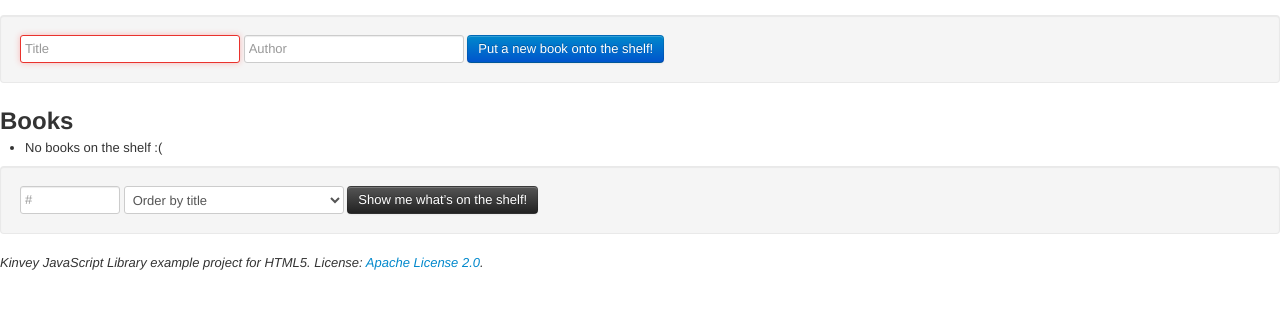
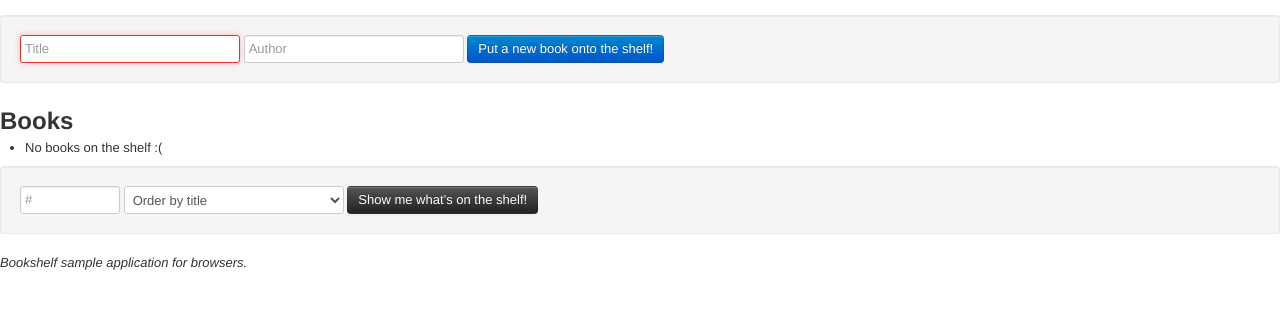
Before and after one commit to KinveyApps/Bookshelf-Browser, a plain HTML site: page index.html in a window 1280 px wide. Shown: the part 75-384 px from the top of the page. Drawn offline with nearby package versions, Linux system fonts and the light colour scheme; a script that the page names is missing.

Commit message:
Added ignore, license, and readme files.

```diff
--- a/index.html
+++ b/index.html
@@ -51,7 +51,7 @@
       </div>
 
       <footer>
-        <em>Kinvey JavaScript Library example project for HTML5. License: <a href="http://www.apache.org/licenses/LICENSE-2.0.txt">Apache License 2.0</a>.</em>
+        <em>Bookshelf sample application for browsers.</em>
       </footer>
     </div>
 
```
Also changed, not shown: 3 other files.
